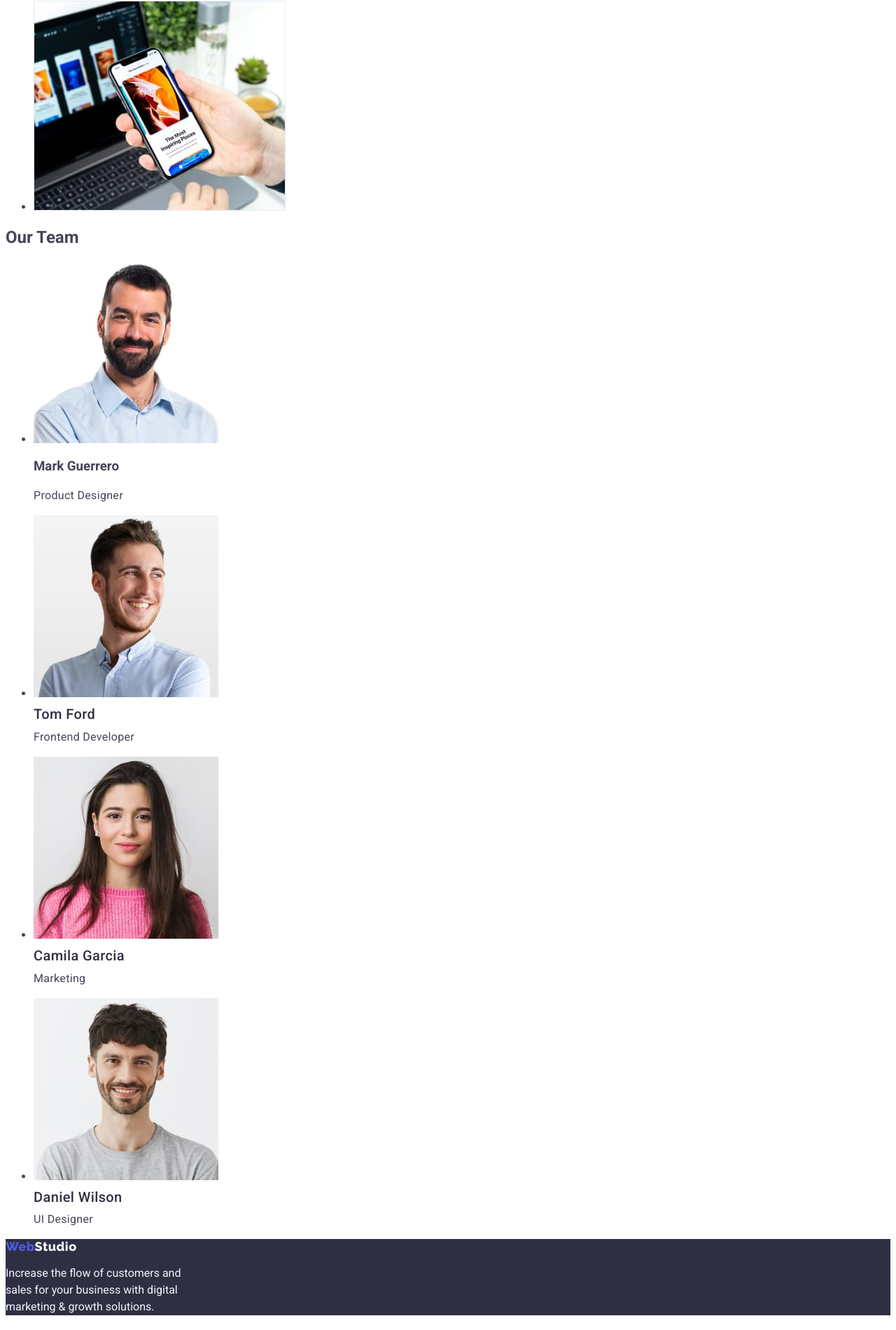
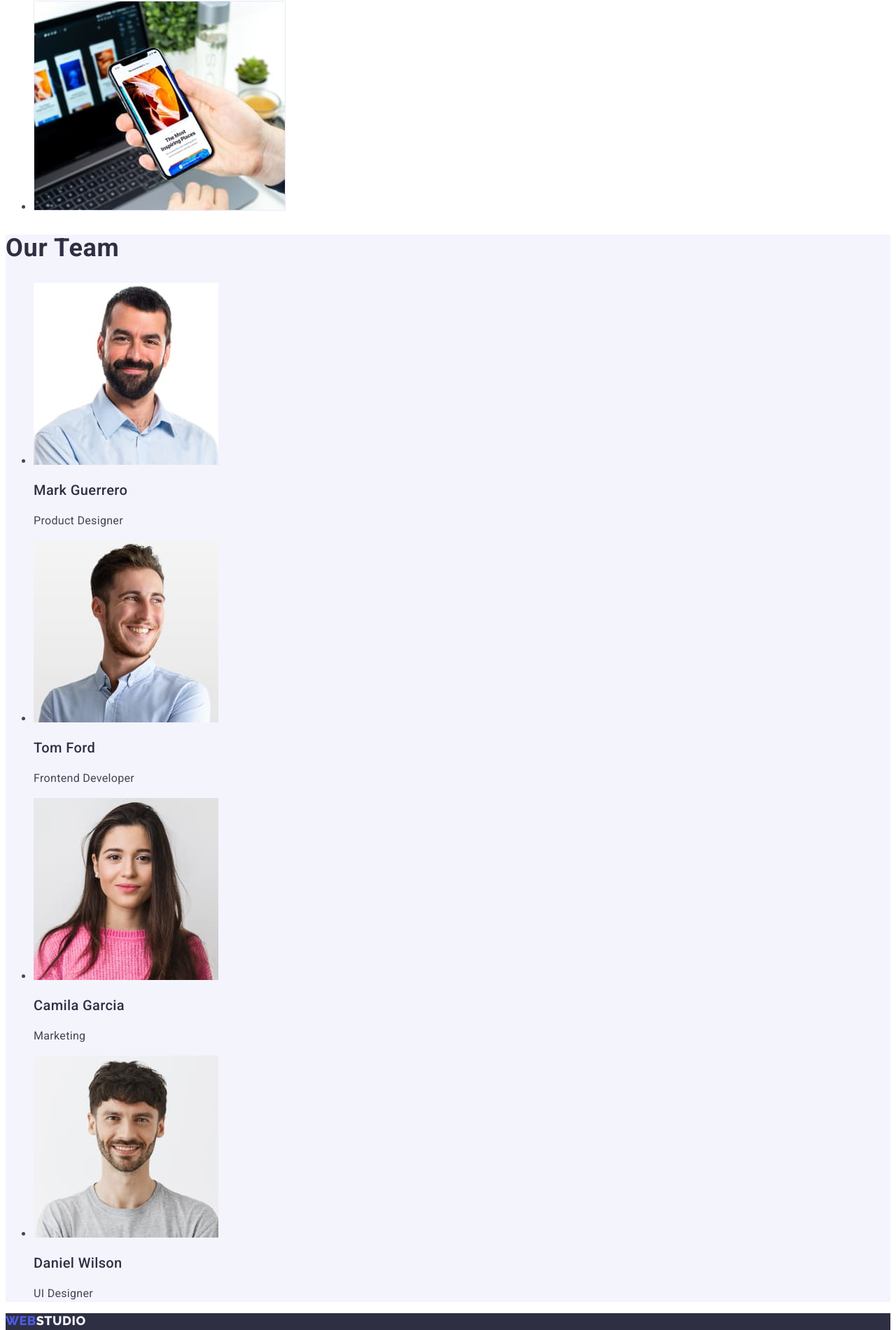
Before and after one commit to AlonaPavlenk/goit-markup-hw-02, a plain HTML site: page index.html in a window 1280 px wide. Shown: the part 1362-3262 px from the top of the page at 70% size. Drawn offline with Linux system fonts and the light colour scheme.

Commit message:
team-title2

```diff
--- a/css/style.css
+++ b/css/style.css
@@ -104,6 +104,7 @@ body {
   font-size: 18px;
   line-height: 1.17;
   letter-spacing: 0.03em;
+  text-transform: uppercase;
   color: #4d5ae5;
 }
 
@@ -120,9 +121,7 @@ body {
   color: #f4f4fd;
 }
 
-
 /* main page  */
-
 
 /* herou */
 
@@ -170,23 +169,45 @@ body {
 /* services */
 
 .services-title {
-font-family: 'Roboto', sans-serif;
+  font-family: "Roboto", sans-serif;
   font-weight: 700;
   font-size: 36px;
   line-height: 1.11;
   letter-spacing: 0.02em;
-color: #2E2F42;
+  color: #2e2f42;
 }
 
 /* team */
 
-.team-titl {
-font-family: 'Roboto', sans-serif;
+.team {
+  background-color: #f4f4fd;
+}
+
+.team-title {
+  font-family: "Roboto", sans-serif;
   font-weight: 700;
   font-size: 36px;
   line-height: 1.11;
   letter-spacing: 0.02em;
-color: #2E2F42;
+  color: #2e2f42;
+}
+
+.image-title {
+  font-family: "Roboto", sans-serif;
+  font-weight: 500;
+  font-size: 20px;
+  line-height: 1.2;
+  letter-spacing: 0.02em;
+  color: #2e2f42;
+}
+
+.team-text {
+  font-family: "Roboto", sans-serif;
+  font-weight: 400;
+  font-size: 16px;
+  line-height: 1.5;
+  letter-spacing: 0.02em;
+  color: #434455;
 }
 
 :root {
--- a/index.html
+++ b/index.html
@@ -76,23 +76,23 @@
           <ul>
             <li>
               <img src="./images/picture4.jpg" alt="photo4" width="264" />
-              <h3 class="team-title">Mark Guerrero</h3>
-              <p class="interface-text">Product Designer</p>
+              <h3 class="image-title">Mark Guerrero</h3>
+              <p class="team-text">Product Designer</p>
             </li>
             <li>
               <img src="./images/picture5.jpg" alt="photo5" width="264" />
-              <h3 class="strategy-title">Tom Ford</h3>
-              <p class="interface-text">Frontend Developer</p>
+              <h3 class="image-title">Tom Ford</h3>
+              <p class="team-text">Frontend Developer</p>
             </li>
             <li>
               <img src="./images/picture6.jpg" alt="photo6" width="264" />
-              <h3 class="strategy-title">Camila Garcia</h3>
-              <p class="interface-text">Marketing</p>
+              <h3 class="image-title">Camila Garcia</h3>
+              <p class="team-text">Marketing</p>
             </li>
             <li>
               <img src="./images/picture7.jpg" alt="photo7" width="264" />
-              <h3 class="strategy-title">Daniel Wilson</h3>
-              <p class="interface-text">UI Designer</p>
+              <h3 class="image-title">Daniel Wilson</h3>
+              <p class="team-text">UI Designer</p>
             </li>
           </ul>
       </section>
```
Lines whose indentation alone changed are shown as unchanged.
